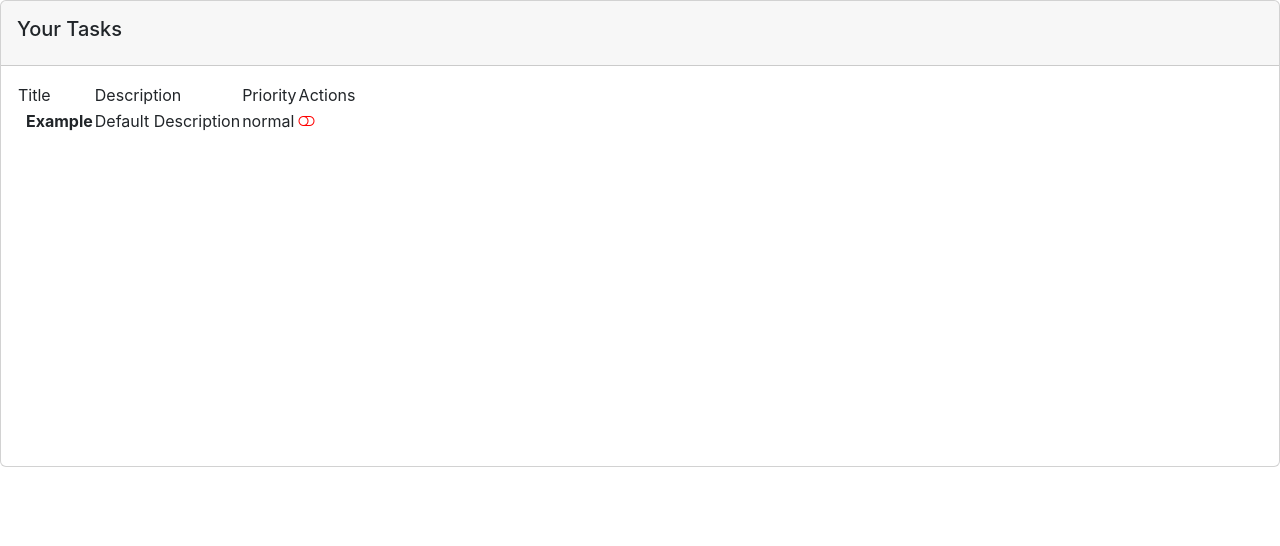
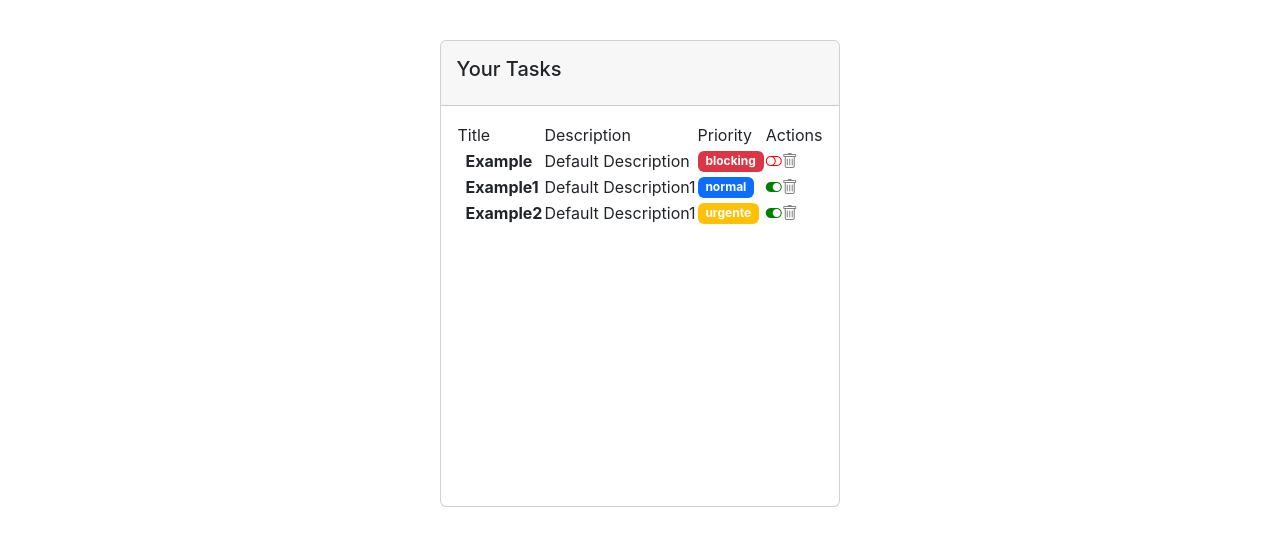
Before and after one commit to dalejandroramirez/OpenbootCamp, a React (Create React App) app: page / in a window 1280 px wide. Shown: the top 546 px of the page. Built offline with nearby package versions, Linux system fonts and the light colour scheme.

Commit message:
feature/ add completed task , es decir se agrego el metodo que me dira si una tarea esta completa o no esta completa

```diff
--- a/src/App.css
+++ b/src/App.css
@@ -28,3 +28,12 @@
 h1 {
   color: salmon;
 }
+
+body {
+  display: flex;
+  align-items: center;
+  justify-content: center;
+  padding-top: 40px;
+  padding-bottom: 40px;
+  background-color: white;
+}
--- a/src/App.js
+++ b/src/App.js
@@ -10,10 +10,11 @@ import Ejemplo2 from './components/hooks/Ejemplo2';
 import MiComponeteConContexto from './components/hooks/Ejemplo3'
 import Ejemplo4 from './components/hooks/Ejemplo4';
 import Greetingstyled from './components/pure/greetingStyled';
+import Father from './components/container/father';
 
 function App() {
   return (
-    <div className={`${s.app}`}>
+    <div className={`${s.App}`}>
       {/* <header className="App-header"> */}
 
         {/* Componente de clase */}
@@ -23,7 +24,7 @@ function App() {
         {/* <GreetingFun name="Alejo"></GreetingFun> */}
 
         {/* Componente Listado de Tareas */}
-        {/* <TaskListComponent ></TaskListComponent> */}
+        <TaskListComponent ></TaskListComponent>
 
         {/* Ejemplos de uso de Hooks */}
         {/* <Ejemplo1></Ejemplo1> */}
@@ -37,7 +38,10 @@ function App() {
         </Ejemplo4> */}
 
         {/* <Greetingstyled name = "Alejo" estado = {true}></Greetingstyled> */}
-      <TaskListComponent ></TaskListComponent>
+
+        {/*Gestion de eventos  */}
+      {/* <Father></Father> */}
+      {/* <TaskListComponent ></TaskListComponent> */}
       {/* </header> */}
     </div>
   );
--- a/src/App.module.css
+++ b/src/App.module.css
@@ -1,5 +1,6 @@
 .app{
     background-color: white;
+
 }
 
 .container_buttom button{
--- /dev/null
+++ b/src/components/container/father.jsx
@@ -0,0 +1,25 @@
+import React, {useRef, useState} from 'react';
+import Child from '../pure/forms/child';
+import s from "../../styles/father.module.css"
+
+
+const Father = () => {
+
+    const [name, setname] = useState("Alejo");
+
+    function showMessage(text) {
+        alert(`Message received: ${text}`);
+    }
+
+    function updateName(newName) {
+        setname(newName)
+
+    }
+    return (
+        <div className={`${s.father}`}>
+            <Child name={name} send={showMessage} update = {updateName}></Child>
+        </div>
+    );
+}
+
+export default Father;
--- a/src/components/container/task_list.jsx
+++ b/src/components/container/task_list.jsx
@@ -4,12 +4,15 @@ import { Task } from "../../models/task.class"
 import TaskComponent from '../pure/task';
 
 import '../../styles/task.scss'
+import Taskform from '../pure/forms/taskForm';
 
 const TaskListComponent = () => {
 
-  const defaultTask = new Task("Example" , "Default Description", false, LEVELS.NORMAL)
+  const defaultTask = new Task("Example" , "Default Description", false, LEVELS.BLOCKING);
+  const defaultTask1 = new Task("Example1" , "Default Description1", true, LEVELS.NORMAL);
+  const defaultTask2 = new Task("Example2" , "Default Description1", true, LEVELS.URGENTE);
 
-  const [tasks, setTasks] = useState([defaultTask]);
+  const [tasks, setTasks] = useState([defaultTask,defaultTask1,defaultTask2]);
   const [loading, setLoading] = useState(true);
 
   // Control del ciclo de vida
@@ -22,16 +25,22 @@ const TaskListComponent = () => {
     };
   }, [tasks]);
 
+  function completeTask(task) {
+    console.log("Complete this task",task);
+    const index = tasks.indexOf(task);
+    const tempTasks = [...tasks];
+    tempTasks[index].completed = !tempTasks[index].completed ;
+    // We update the state  of the componet with the new list of tasks  and it  will  update the
+    //  iteration of the task in order to show  task update
+    setTasks(tempTasks);
 
 
-  const changeCompleted = (id)=> {
-    console.log("Todo: Cambiar el estado de una tarea");
+
   }
 
   return (
         <div>
           <div className='col-12'>
-
             <div className='card'>
               <div className='card-header p-3' >
                 <h5>Your Tasks</h5>
@@ -40,19 +49,27 @@ const TaskListComponent = () => {
                 <table>
                   <thead>
                     <tr>
-                      <td scope = 'col'> Title</td>
-                      <td scope = 'col'> Description</td>
-                      <td scope = 'col'> Priority</td>
-                      <td scope = 'col'> Actions</td>
+                      <td > Title</td>
+                      <td > Description</td>
+                      <td> Priority</td>
+                      <td> Actions</td>
                     </tr>
                   </thead>
                   <tbody>
-                    {/* iterar sobre lista de tareas */}
-                    <TaskComponent task={defaultTask}></TaskComponent>
+                    { tasks.map((task,index) => {
+                      return (
+                        <TaskComponent
+                          key={index}
+                          task={task}
+                          complete={completeTask}>
+                        </TaskComponent>
+                      )
+                      })
+                    }
                   </tbody>
                 </table>
               </div>
-
+              <Taskform></Taskform>
             </div>
 
           </div>
--- /dev/null
+++ b/src/components/pure/forms/child.jsx
@@ -0,0 +1,61 @@
+import React, { useRef } from 'react';
+import s from "../../../styles/father.module.css"
+
+const Child = (props) => {
+
+
+    const messageRef = useRef(``)
+    const nameRef = useRef(``)
+
+    function clickButton() {
+        const text = messageRef.current.value;
+        alert(`Text in input: ${text}`)
+    }
+
+    function submitName(e) {
+        e.preventDefault();
+        props.update(nameRef.current.value)
+    }
+
+
+    function clickButtonParams(text) {
+        alert(`Text: ${text}`);
+    }
+    return (
+        <div style={{background:"gray",padding:"30px"}} className={`${s.child}`}>
+            <p onMouseOver={()=>{console.log("on mouse over :)")}}> Hello, {props.name}</p>
+            <button onClick={()=>{ console.log("Boton 1 pulsado")}}>
+                boton 1
+            </button>
+            <button onClick={clickButton}>
+                boton 2
+            </button>
+            <button onClick={()=>{clickButtonParams(`Hola ${props.name}`)}}>
+                boton 3
+            </button>
+            <input
+                placeholder = "Send a text to your father"
+                onFocus = {()=>console.log("Input Focused :)")}
+                onChange = {(e)=>{console.log(`Input changed`,e.target.value )}}
+                onCopy={()=>console.log("Copiado text del input")}
+                ref={messageRef}
+                />
+            <button onClick={()=>{props.send(messageRef.current.value)}}>
+                Send Messange
+            </button>
+
+            <div style={{marginTop:"20px"}}>
+            <form onSubmit={submitName}>
+                <input ref={nameRef} placeholder='New Name '/>
+
+                <button type='submit'>
+                    Update Name
+                </button>
+            </form>
+
+            </div>
+        </div>
+    );
+}
+
+export default Child;
--- /dev/null
+++ b/src/components/pure/forms/taskForm.jsx
@@ -0,0 +1,11 @@
+import React from 'react';
+
+const Taskform = () => {
+    return (
+        <div>
+
+        </div>
+    );
+}
+
+export default Taskform;
--- a/src/components/pure/task.jsx
+++ b/src/components/pure/task.jsx
@@ -3,8 +3,9 @@ import React, { useEffect } from 'react';
 import PropTypes from 'prop-types';
 import { Task } from "../../models/task.class";
 import '../../styles/task.scss'
+import { LEVELS } from '../../models/levels.enum';
 
-const TaskComponent = ({task}) => {
+const TaskComponent = ({task,complete}) => {
 
     useEffect(() => {
         console.log('Created Task');
@@ -13,6 +14,40 @@ const TaskComponent = ({task}) => {
         };
     }, [task]);
 
+    // Returna un badge dependiendo el grado de la tarea
+
+    function taskLevelBadge(){
+        switch (task.level) {
+            case LEVELS.NORMAL:
+                return(
+                    <h6 className='mb-0'>
+                        <spam className='badge bg-primary'>{task.level}</spam>
+                    </h6>)
+            case LEVELS.URGENTE:
+                return(
+                    <h6 className='mb-0'>
+                       <spam className='badge bg-warning'>{task.level}</spam>
+                    </h6>)
+            case LEVELS.BLOCKING:
+                return(
+                    <h6 className='mb-0'>
+                        <spam className='badge bg-danger'>{task.level}</spam>
+                    </h6>)
+            default:
+                break;
+        }
+    }
+
+    function taskIconCompletedIcon() {
+        if (task.completed) {
+            return( <i onClick={()=>complete(task)}
+                    className='bi-toggle-on task-action'
+                    style={{color:"green"}}></i> )
+        }else{
+           return (<i onClick={()=>complete(task)} className='bi-toggle-off task-action' style={{color:"red"}}></i>)
+        }
+
+    }
 
     return (
         <tr className='fw-normal'>
@@ -23,42 +58,25 @@ const TaskComponent = ({task}) => {
                 <span>{task.description}</span>
             </td>
             <td className='align-middle'>
-                <span>{task.level}</span>
-                {/* Sustituir por un badge */}
+                {taskLevelBadge()}
             </td>
-            <td className='align-middle'>
-                {/* Sustituir por iconos */}
+            <td className='align-middle task-action'>
+                {taskIconCompletedIcon
 
-                <span>{task.completed ?
-                    (<i className='bi-toggle-on' style={{color:"green"}}></i> )
-                    :
-                     (<i className='bi-toggle-off' style={{color:"red"}}></i>)}
-                </span>
+()}
+            <i className='bi-trash' style={{color:"gray"}}></i>
             </td>
-
         </tr>
 
     );
-        {/* <div>
-            <h2 className='task-name'>
-                Nombre : { task.name }
-            </h2>
-            <h3>
-                Descripción : { task.description }
-            </h3>
-            <h4>
-                Level : { task.level }
-            </h4>
-            <h5>
-                This task is: { task.completed ? 'COMPLETED': 'PENDING' }
-            </h5>
-        </div> */}
+
 
 };
 
 
 TaskComponent.propTypes = {
-    task : PropTypes.instanceOf(Task)
+    task : PropTypes.instanceOf(Task).isRequired,
+    complete: PropTypes.func.isRequired
 };
 
 
--- /dev/null
+++ b/src/styles/father.module.css
@@ -0,0 +1,10 @@
+.father{
+    background-color: tomato;
+    padding: 10px;
+    width: 100%;
+}
+
+.child{
+    background-color: gray;
+    justify-items: center;
+}
--- a/src/styles/task.scss
+++ b/src/styles/task.scss
@@ -8,3 +8,7 @@ h1{
     color: cadetblue;
 
 }
+
+.task-action {
+    cursor: pointer;
+}
```
